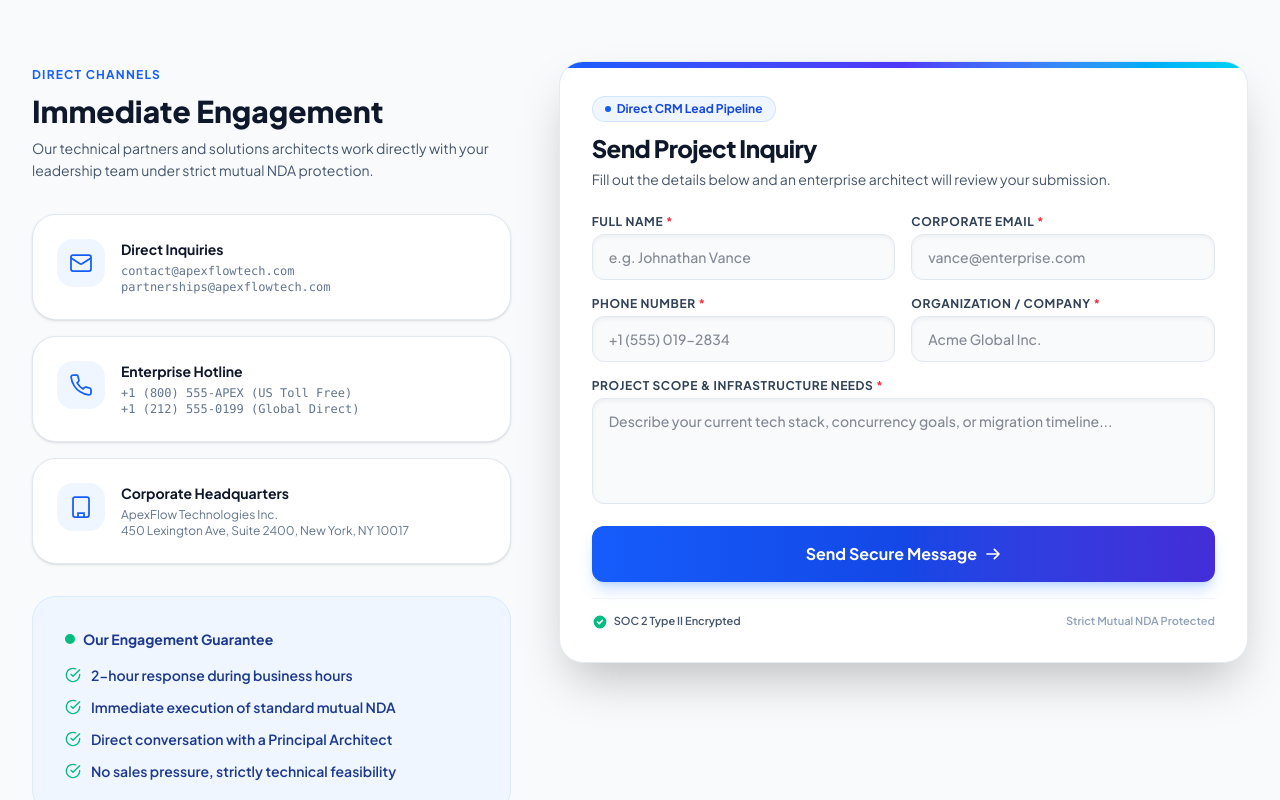
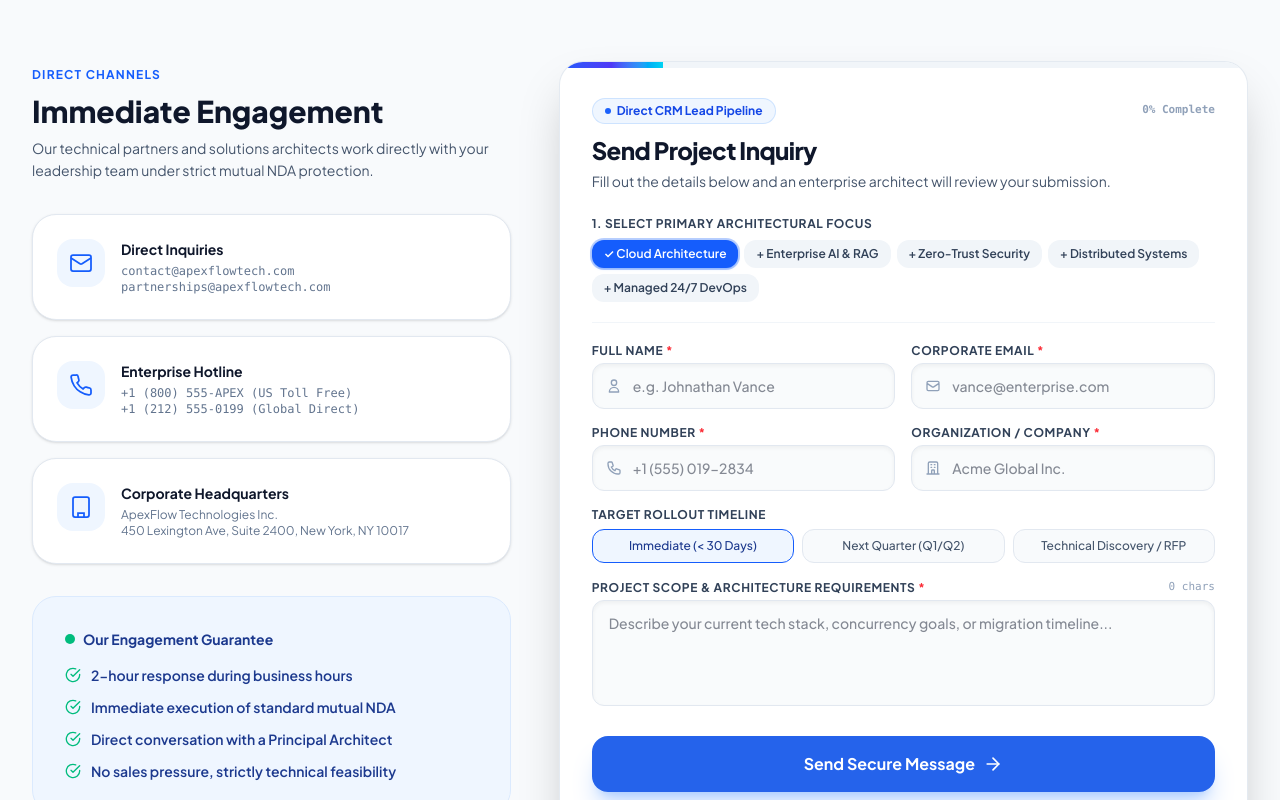
Before and after one commit to SunilNeupane77/LeadminoForm, a Next.js app: page /contact in a window 1280 px wide. Shown: the part 480-1280 px from the top of the page. Built offline with nearby package versions, Linux system fonts and the light colour scheme.

Commit message:
feat: customize form UI with progress bar, icons, service pills and fix submit button visibility

```diff
--- a/app/globals.css
+++ b/app/globals.css
@@ -31,3 +31,29 @@ body {
 ::-webkit-scrollbar-thumb:hover {
   background: #475569;
 }
+
+/* Submit Button Protection: Guarantees button text & icons are always solid white and visible */
+#lead-submit-btn,
+#lead-capture-form button[type="submit"] {
+  background-color: #2563eb !important;
+  color: #ffffff !important;
+  opacity: 1 !important;
+  visibility: visible !important;
+}
+
+#lead-submit-btn *,
+#lead-capture-form button[type="submit"] * {
+  color: #ffffff !important;
+  opacity: 1 !important;
+  visibility: visible !important;
+}
+
+#lead-submit-btn:hover,
+#lead-capture-form button[type="submit"]:hover {
+  background-color: #1d4ed8 !important;
+}
+
+#lead-submit-btn:active,
+#lead-capture-form button[type="submit"]:active {
+  background-color: #1e40af !important;
+}
--- a/components/LeadForm.tsx
+++ b/components/LeadForm.tsx
@@ -1,6 +1,7 @@
 "use client";
 
 import { useEffect, useState } from "react";
+import { ShieldCheckIcon, ArrowRightIcon, LockIcon } from "@/components/Icons";
 
 interface LeadFormProps {
   title?: string;
@@ -11,6 +12,20 @@ interface LeadFormProps {
   compact?: boolean;
 }
 
+const SERVICE_PILLS = [
+  "Cloud Architecture",
+  "Enterprise AI & RAG",
+  "Zero-Trust Security",
+  "Distributed Systems",
+  "Managed 24/7 DevOps",
+];
+
+const TIMELINE_OPTIONS = [
+  "Immediate (< 30 Days)",
+  "Next Quarter (Q1/Q2)",
+  "Technical Discovery / RFP",
+];
+
 export default function LeadForm({
   title = "Request Technical Assessment",
   subtitle = "Our Principal Architects respond within 2 business hours under mutual NDA.",
@@ -20,6 +35,16 @@ export default function LeadForm({
   compact = false,
 }: LeadFormProps) {
   const [activeUrl, setActiveUrl] = useState(pageUrl);
+  const [selectedServices, setSelectedServices] = useState<string[]>(["Cloud Architecture"]);
+  const [selectedTimeline, setSelectedTimeline] = useState<string>("Immediate (< 30 Days)");
+  const [formData, setFormData] = useState({
+    name: "",
+    email: "",
+    phone: "",
+    companyName: "",
+    userNotes: "",
+  });
+  const [isSubmitting, setIsSubmitting] = useState(false);
 
   useEffect(() => {
     if (typeof window !== "undefined") {
@@ -31,19 +56,55 @@ export default function LeadForm({
       }
     }
   }, [pageUrl]);
+
+  const toggleService = (service: string) => {
+    if (selectedServices.includes(service)) {
+      if (selectedServices.length > 1) {
+        setSelectedServices(selectedServices.filter((s) => s !== service));
+      }
+    } else {
+      setSelectedServices([...selectedServices, service]);
+    }
+  };
+
+  // Calculate completion percentage
+  const filledCount = [
+    formData.name.trim(),
+    formData.email.trim(),
+    formData.phone.trim(),
+    formData.companyName.trim(),
+    formData.userNotes.trim(),
+  ].filter(Boolean).length;
+  const progressPercent = Math.round((filledCount / 5) * 100);
+
+  // Combined notes combining chosen services, timeline, and user text
+  const combinedNotes = `[Focus Area: ${selectedServices.join(", ")}] | [Timeline: ${selectedTimeline}]\n\nRequirements:\n${formData.userNotes || "General architecture assessment requested."}`;
+
   return (
     <div
       className={`bg-white rounded-3xl shadow-2xl border border-slate-200/90 p-6 sm:p-8 relative overflow-hidden ${className}`}
     >
-      {/* Top Accent Gradient Bar */}
-      <div className="absolute top-0 left-0 right-0 h-1.5 bg-gradient-to-r from-blue-600 via-indigo-600 to-cyan-400"></div>
+      {/* Top Gradient Progress Bar */}
+      <div className="absolute top-0 left-0 right-0 h-1.5 bg-slate-100">
+        <div
+          className="h-full bg-gradient-to-r from-blue-600 via-indigo-600 to-cyan-400 transition-all duration-300"
+          style={{ width: `${Math.max(progressPercent, 15)}%` }}
+        ></div>
+      </div>
 
-      <div className="mb-6">
-        <div className="inline-flex items-center gap-1.5 px-3 py-1 rounded-full text-xs font-bold bg-blue-50 text-blue-700 border border-blue-200/60 mb-2.5">
-          <span className="w-1.5 h-1.5 rounded-full bg-blue-600"></span>
+      {/* Header */}
+      <div className="mb-6 pt-1">
+        <div className="flex items-center justify-between gap-2 mb-2.5">
+          <div className="inline-flex items-center gap-1.5 px-3 py-1 rounded-full text-xs font-bold bg-blue-50 text-blue-700 border border-blue-200/70">
+            <span className="w-1.5 h-1.5 rounded-full bg-blue-600 animate-pulse"></span>
             Direct CRM Lead Pipeline
           </div>
-        <h3 className="text-xl sm:text-2xl font-extrabold text-slate-900 tracking-tight">
+          <span className="text-[11px] font-bold text-slate-400 font-mono">
+            {progressPercent}% Complete
+          </span>
+        </div>
+
+        <h3 className="text-xl sm:text-2xl font-black text-slate-900 tracking-tight">
           {title}
         </h3>
         {subtitle && (
@@ -53,11 +114,41 @@ export default function LeadForm({
         )}
       </div>
 
+      {/* Service Focus Area Selector (Interactive Pills) */}
+      {!compact && (
+        <div className="mb-5 pb-5 border-b border-slate-100">
+          <label className="block text-xs font-bold uppercase tracking-wider text-slate-700 mb-2">
+            1. Select Primary Architectural Focus
+          </label>
+          <div className="flex flex-wrap gap-1.5">
+            {SERVICE_PILLS.map((service) => {
+              const isSelected = selectedServices.includes(service);
+              return (
+                <button
+                  key={service}
+                  type="button"
+                  onClick={() => toggleService(service)}
+                  className={`px-3 py-1.5 rounded-xl text-xs font-semibold transition-all duration-150 cursor-pointer ${
+                    isSelected
+                      ? "bg-blue-600 text-white shadow-sm shadow-blue-500/25 ring-2 ring-blue-600/30"
+                      : "bg-slate-100 text-slate-700 hover:bg-slate-200"
+                  }`}
+                >
+                  {isSelected ? "✓ " : "+ "}
+                  {service}
+                </button>
+              );
+            })}
+          </div>
+        </div>
+      )}
+
       {/* LeadMino Form Integration */}
       <form
         id="lead-capture-form"
         method="post"
         action="https://app.leadmino.com/public/forms/Rbe09fPRLbXp1fl0"
+        onSubmit={() => setIsSubmitting(true)}
         className="space-y-4 lead-capture-form"
       >
         <div className={`grid gap-4 ${compact ? "grid-cols-1" : "grid-cols-1 sm:grid-cols-2"}`}>
@@ -69,17 +160,26 @@ export default function LeadForm({
             >
               Full Name <span className="text-red-500">*</span>
             </label>
+            <div className="relative">
+              <span className="absolute inset-y-0 left-0 flex items-center pl-3.5 pointer-events-none text-slate-400">
+                <svg className="w-4 h-4" fill="none" stroke="currentColor" viewBox="0 0 24 24">
+                  <path strokeLinecap="round" strokeLinejoin="round" strokeWidth={2} d="M16 7a4 4 0 11-8 0 4 4 0 018 0zM12 14a7 7 0 00-7 7h14a7 7 0 00-7-7z" />
+                </svg>
+              </span>
               <input
                 id={`name-${pageUrl}`}
                 type="text"
                 name="name"
                 placeholder="e.g. Johnathan Vance"
                 required
-              className="w-full px-4 py-3 rounded-xl border border-slate-200 bg-slate-50 text-slate-900 text-sm font-medium focus:outline-none focus:ring-2 focus:ring-blue-600 focus:bg-white focus:border-transparent transition duration-150 shadow-inner"
+                value={formData.name}
+                onChange={(e) => setFormData({ ...formData, name: e.target.value })}
+                className="w-full pl-10 pr-4 py-3 rounded-xl border border-slate-200 bg-slate-50/80 text-slate-900 text-sm font-medium focus:outline-none focus:ring-2 focus:ring-blue-600 focus:bg-white focus:border-transparent transition duration-150 shadow-inner"
               />
             </div>
+          </div>
 
-          {/* Business Email */}
+          {/* Corporate Email */}
           <div>
             <label
               htmlFor={`email-${pageUrl}`}
@@ -87,14 +187,23 @@ export default function LeadForm({
             >
               Corporate Email <span className="text-red-500">*</span>
             </label>
+            <div className="relative">
+              <span className="absolute inset-y-0 left-0 flex items-center pl-3.5 pointer-events-none text-slate-400">
+                <svg className="w-4 h-4" fill="none" stroke="currentColor" viewBox="0 0 24 24">
+                  <path strokeLinecap="round" strokeLinejoin="round" strokeWidth={2} d="M3 8l7.89 5.26a2 2 0 002.22 0L21 8M5 19h14a2 2 0 002-2V7a2 2 0 00-2-2H5a2 2 0 00-2 2v10a2 2 0 002 2z" />
+                </svg>
+              </span>
               <input
                 id={`email-${pageUrl}`}
                 type="email"
                 name="email"
                 placeholder="vance@enterprise.com"
                 required
-              className="w-full px-4 py-3 rounded-xl border border-slate-200 bg-slate-50 text-slate-900 text-sm font-medium focus:outline-none focus:ring-2 focus:ring-blue-600 focus:bg-white focus:border-transparent transition duration-150 shadow-inner"
+                value={formData.email}
+                onChange={(e) => setFormData({ ...formData, email: e.target.value })}
+                className="w-full pl-10 pr-4 py-3 rounded-xl border border-slate-200 bg-slate-50/80 text-slate-900 text-sm font-medium focus:outline-none focus:ring-2 focus:ring-blue-600 focus:bg-white focus:border-transparent transition duration-150 shadow-inner"
               />
+            </div>
           </div>
         </div>
 
@@ -107,14 +216,23 @@ export default function LeadForm({
             >
               Phone Number <span className="text-red-500">*</span>
             </label>
+            <div className="relative">
+              <span className="absolute inset-y-0 left-0 flex items-center pl-3.5 pointer-events-none text-slate-400">
+                <svg className="w-4 h-4" fill="none" stroke="currentColor" viewBox="0 0 24 24">
+                  <path strokeLinecap="round" strokeLinejoin="round" strokeWidth={2} d="M3 5a2 2 0 012-2h3.28a1 1 0 01.948.684l1.498 4.493a1 1 0 01-.502 1.21l-2.257 1.13a11.042 11.042 0 005.516 5.516l1.13-2.257a1 1 0 011.21-.502l4.493 1.498a1 1 0 01.684.949V19a2 2 0 01-2 2h-1C9.716 21 3 14.284 3 6V5z" />
+                </svg>
+              </span>
               <input
                 id={`phone-${pageUrl}`}
                 type="tel"
                 name="phone"
                 placeholder="+1 (555) 019-2834"
                 required
-              className="w-full px-4 py-3 rounded-xl border border-slate-200 bg-slate-50 text-slate-900 text-sm font-medium focus:outline-none focus:ring-2 focus:ring-blue-600 focus:bg-white focus:border-transparent transition duration-150 shadow-inner"
+                value={formData.phone}
+                onChange={(e) => setFormData({ ...formData, phone: e.target.value })}
+                className="w-full pl-10 pr-4 py-3 rounded-xl border border-slate-200 bg-slate-50/80 text-slate-900 text-sm font-medium focus:outline-none focus:ring-2 focus:ring-blue-600 focus:bg-white focus:border-transparent transition duration-150 shadow-inner"
               />
+            </div>
           </div>
 
           {/* Company */}
@@ -125,36 +243,82 @@ export default function LeadForm({
             >
               Organization / Company <span className="text-red-500">*</span>
             </label>
+            <div className="relative">
+              <span className="absolute inset-y-0 left-0 flex items-center pl-3.5 pointer-events-none text-slate-400">
+                <svg className="w-4 h-4" fill="none" stroke="currentColor" viewBox="0 0 24 24">
+                  <path strokeLinecap="round" strokeLinejoin="round" strokeWidth={2} d="M19 21V5a2 2 0 00-2-2H7a2 2 0 00-2 2v16m14 0h2m-2 0h-5m-9 0H3m2 0h5M9 7h1m-1 4h1m4-4h1m-1 4h1m-5 10v-5a1 1 0 011-1h2a1 1 0 011 1v5m-4 0h4" />
+                </svg>
+              </span>
               <input
                 id={`company-${pageUrl}`}
                 type="text"
                 name="companyName"
                 placeholder="Acme Global Inc."
                 required
-              className="w-full px-4 py-3 rounded-xl border border-slate-200 bg-slate-50 text-slate-900 text-sm font-medium focus:outline-none focus:ring-2 focus:ring-blue-600 focus:bg-white focus:border-transparent transition duration-150 shadow-inner"
+                value={formData.companyName}
+                onChange={(e) => setFormData({ ...formData, companyName: e.target.value })}
+                className="w-full pl-10 pr-4 py-3 rounded-xl border border-slate-200 bg-slate-50/80 text-slate-900 text-sm font-medium focus:outline-none focus:ring-2 focus:ring-blue-600 focus:bg-white focus:border-transparent transition duration-150 shadow-inner"
               />
             </div>
           </div>
+        </div>
+
+        {/* Timeline Preference */}
+        {!compact && (
+          <div>
+            <label className="block text-xs font-bold uppercase tracking-wider text-slate-700 mb-1.5">
+              Target Rollout Timeline
+            </label>
+            <div className="grid grid-cols-1 sm:grid-cols-3 gap-2">
+              {TIMELINE_OPTIONS.map((timeline) => {
+                const isSelected = selectedTimeline === timeline;
+                return (
+                  <button
+                    key={timeline}
+                    type="button"
+                    onClick={() => setSelectedTimeline(timeline)}
+                    className={`py-2 px-3 rounded-xl text-xs font-medium text-center border transition-all cursor-pointer ${
+                      isSelected
+                        ? "border-blue-600 bg-blue-50 text-blue-900 font-bold"
+                        : "border-slate-200 bg-slate-50 text-slate-600 hover:bg-slate-100"
+                    }`}
+                  >
+                    {timeline}
+                  </button>
+                );
+              })}
+            </div>
+          </div>
+        )}
 
         {/* Message / Scope */}
         <div>
+          <div className="flex justify-between items-center mb-1">
             <label
               htmlFor={`notes-${pageUrl}`}
-            className="block text-xs font-bold uppercase tracking-wider text-slate-700 mb-1"
+              className="block text-xs font-bold uppercase tracking-wider text-slate-700"
             >
-            Project Scope & Infrastructure Needs <span className="text-red-500">*</span>
+              Project Scope & Architecture Requirements <span className="text-red-500">*</span>
             </label>
+            <span className="text-[11px] text-slate-400 font-mono">
+              {formData.userNotes.length} chars
+            </span>
+          </div>
           <textarea
             id={`notes-${pageUrl}`}
-            name="notes"
             rows={compact ? 3 : 4}
             placeholder="Describe your current tech stack, concurrency goals, or migration timeline..."
             required
-            className="w-full px-4 py-3 rounded-xl border border-slate-200 bg-slate-50 text-slate-900 text-sm font-medium focus:outline-none focus:ring-2 focus:ring-blue-600 focus:bg-white focus:border-transparent transition duration-150 shadow-inner resize-none"
+            value={formData.userNotes}
+            onChange={(e) => setFormData({ ...formData, userNotes: e.target.value })}
+            className="w-full px-4 py-3 rounded-xl border border-slate-200 bg-slate-50/80 text-slate-900 text-sm font-medium focus:outline-none focus:ring-2 focus:ring-blue-600 focus:bg-white focus:border-transparent transition duration-150 shadow-inner resize-none"
           ></textarea>
+
+          {/* Hidden actual notes input submitted to LeadMino with complete details */}
+          <input type="hidden" name="notes" value={combinedNotes} />
         </div>
 
-        {/* Spam Trap Field: Invisible to real humans */}
+        {/* Spam Trap Field: Strictly hidden from humans */}
         <input
           type="text"
           name="website_url"
@@ -167,41 +331,46 @@ export default function LeadForm({
         {/* Origin Tracking URL for LeadMino Attribution */}
         <input type="hidden" name="page_url" value={activeUrl} />
 
-        {/* Submit Button */}
+        {/* Enhanced Submit Button - Guaranteed Never Blank */}
+        <div className="pt-2">
           <button
             type="submit"
-          className="w-full bg-gradient-to-r from-blue-600 via-blue-700 to-indigo-700 hover:from-blue-500 hover:to-indigo-600 active:scale-[0.99] text-white font-bold py-4 px-6 rounded-xl shadow-lg shadow-blue-500/25 hover:shadow-xl hover:shadow-blue-500/35 transition-all duration-200 cursor-pointer flex items-center justify-center gap-2 group text-sm sm:text-base"
+            id="lead-submit-btn"
+            style={{
+              backgroundColor: "#2563eb",
+              color: "#ffffff",
+              minHeight: "56px",
+            }}
+            className="w-full bg-blue-600 hover:bg-blue-700 active:bg-blue-800 text-white font-extrabold py-4 px-6 rounded-2xl shadow-xl shadow-blue-500/25 hover:shadow-2xl hover:shadow-blue-500/35 transition-all duration-200 cursor-pointer flex items-center justify-center gap-2 group text-base"
           >
+            {isSubmitting ? (
+              <span className="flex items-center gap-2.5 text-white font-bold" style={{ color: "#ffffff" }}>
+                <svg className="animate-spin w-5 h-5 text-white" viewBox="0 0 24 24" fill="none">
+                  <circle className="opacity-25" cx="12" cy="12" r="10" stroke="currentColor" strokeWidth="4" />
+                  <path className="opacity-75" fill="currentColor" d="M4 12a8 8 0 018-8v8H4z" />
+                </svg>
+                <span>Transmitting to LeadMino...</span>
+              </span>
+            ) : (
+              <span className="flex items-center gap-2 text-white font-bold" style={{ color: "#ffffff" }}>
                 <span>{buttonText}</span>
-          <svg
-            className="w-4 h-4 transition-transform group-hover:translate-x-1"
-            fill="none"
-            stroke="currentColor"
-            viewBox="0 0 24 24"
-          >
-            <path
-              strokeLinecap="round"
-              strokeLinejoin="round"
-              strokeWidth={2.5}
-              d="M14 5l7 7m0 0l-7 7m7-7H3"
-            />
-          </svg>
+                <ArrowRightIcon className="w-5 h-5 text-white transition-transform group-hover:translate-x-1" />
+              </span>
+            )}
           </button>
+        </div>
       </form>
 
       {/* Security Footer */}
-      <div className="mt-4 pt-3.5 border-t border-slate-100 flex items-center justify-between text-[11px] font-semibold text-slate-500">
-        <span className="flex items-center gap-1.5 text-slate-600">
-          <svg className="w-4 h-4 text-emerald-500" fill="currentColor" viewBox="0 0 20 20">
-            <path
-              fillRule="evenodd"
-              d="M10 18a8 8 0 100-16 8 8 0 000 16zm3.707-9.293a1 1 0 00-1.414-1.414L9 10.586 7.707 9.293a1 1 0 00-1.414 1.414l2 2a1 1 0 001.414 0l4-4z"
-              clipRule="evenodd"
-            />
-          </svg>
+      <div className="mt-5 pt-3.5 border-t border-slate-100 flex items-center justify-between text-[11px] font-bold text-slate-500">
+        <span className="flex items-center gap-1.5 text-slate-700">
+          <ShieldCheckIcon className="w-4 h-4 text-emerald-500" />
           SOC 2 Type II Encrypted
         </span>
-        <span className="text-slate-400">Strict Mutual NDA Protected</span>
+        <span className="flex items-center gap-1 text-slate-400">
+          <LockIcon className="w-3.5 h-3.5" />
+          Strict Mutual NDA Protected
+        </span>
       </div>
     </div>
   );
```
Lines whose indentation alone changed are shown as unchanged.
